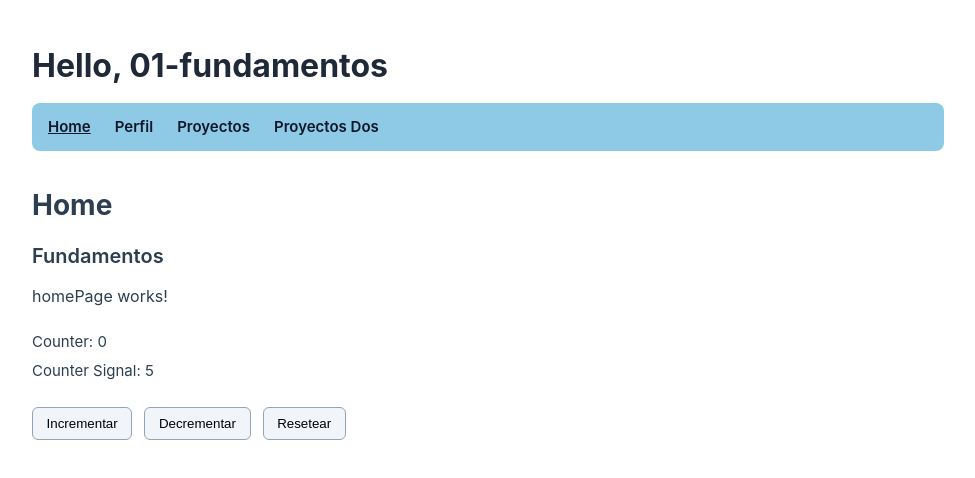
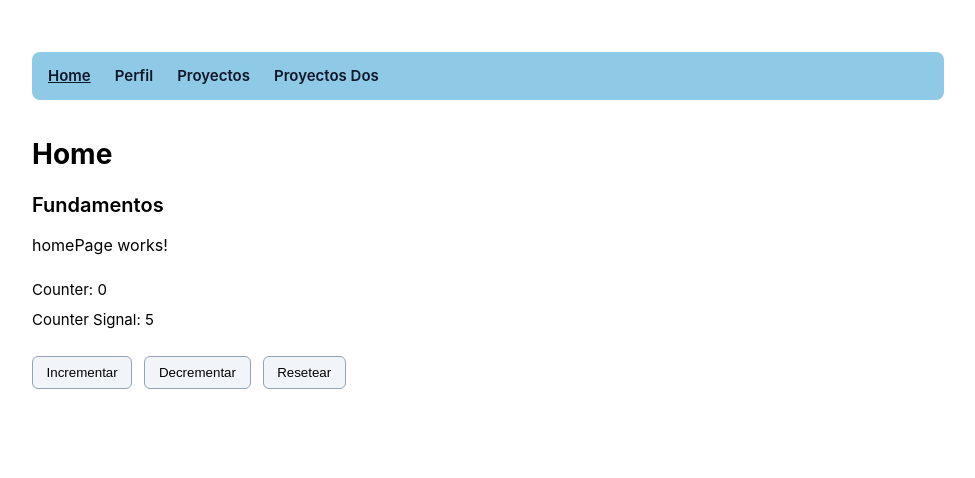
Before and after one commit to kennypallchizaca-coder/icc-ppw-u2-01_fundamentos-vue, a Vue app: page /proyectos in a window 1280 px wide. Shown: the top 478 px of the page, without its empty margins (152-1127 px from the left). Built offline with nearby package versions, Linux system fonts and the light colour scheme.

Commit message:
feat: limpiar títulos y agregar color negro a los textos en varias páginas

```diff
--- a/src/App.vue
+++ b/src/App.vue
@@ -2,7 +2,7 @@
 
 <template>
   <header class="site-header">
-    <h1 class="site-title">Hello, 01-fundamentos</h1>
+    <h1 class="site-title"></h1>
     <nav class="nav">
       <RouterLink to="/" class="nav-link">Home</RouterLink>
       <RouterLink :to="{ name: 'perfil', params: { id: 1 } }" class="nav-link">Perfil</RouterLink>
--- a/src/app/features/homePage/HomePage.vue
+++ b/src/app/features/homePage/HomePage.vue
@@ -32,21 +32,25 @@ const { counter, counterSignal, changeValue, resetValue } = useHomePage()
 .home__title {
   font-size: 1.75rem;
   font-weight: 700;
+  color: black;
 }
 
 .home__subtitle {
   font-size: 1.25rem;
   font-weight: 600;
+  color: black;
 }
 
 .home__description {
   font-size: 1rem;
+  color: black;
 }
 
 .home__counters {
   margin-top: 0.5rem;
   display: grid;
   gap: 0.35rem;
+  color: black;
 }
 
 .home__actions {
@@ -54,6 +58,7 @@ const { counter, counterSignal, changeValue, resetValue } = useHomePage()
   flex-wrap: wrap;
   gap: 0.75rem;
   margin-top: 0.75rem;
+  color: black;
 }
 
 button {
--- a/src/app/features/perfilPage/PerfilPage.vue
+++ b/src/app/features/perfilPage/PerfilPage.vue
@@ -23,6 +23,9 @@ const { name, lastName, age, fullName, changeData, changeAge, resetData, nombreM
 </script>
 
 <style scoped>
+p { color: black; }
+label { display: block; margin-top: .5rem; color: black; }
+
 .form { display: grid; gap: .75rem; max-width: 420px; margin-top: .5rem; }
 .row { display: flex; gap: .5rem; margin-top: .5rem; }
 input { padding: .45rem; }
--- a/src/app/features/projectsPage/ProjectsPage.vue
+++ b/src/app/features/projectsPage/ProjectsPage.vue
@@ -129,4 +129,19 @@ ul {
   white-space: nowrap;
   border: 0;
 }
+
+h2 {
+  font-size: 1.25rem;
+  font-weight: 600;
+  color:black;
+}
+
+h3 {
+  font-size: 1.25rem;
+  font-weight: 600;
+  color:black;
+}
+li {
+  color:black;
+}
 </style>
--- a/src/app/features/projectsTwoPage/ProjectsTwoPage.vue
+++ b/src/app/features/projectsTwoPage/ProjectsTwoPage.vue
@@ -11,10 +11,12 @@
 .projects-two {
   display: grid;
   gap: 0.75rem;
+  color: black;
 }
 
 h2 {
   font-size: 1.75rem;
   font-weight: 700;
+  color: black;
 }
 </style>
```
